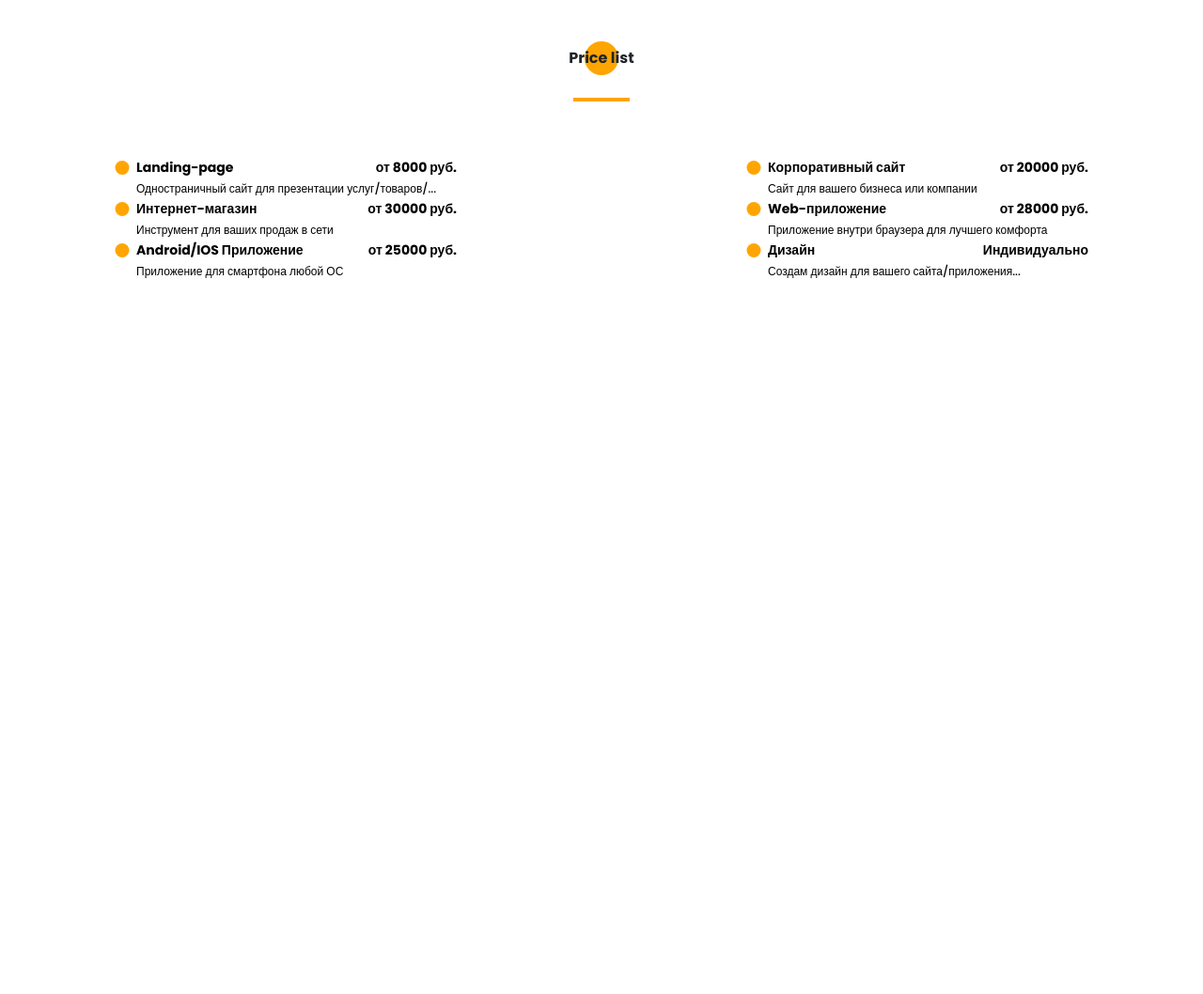
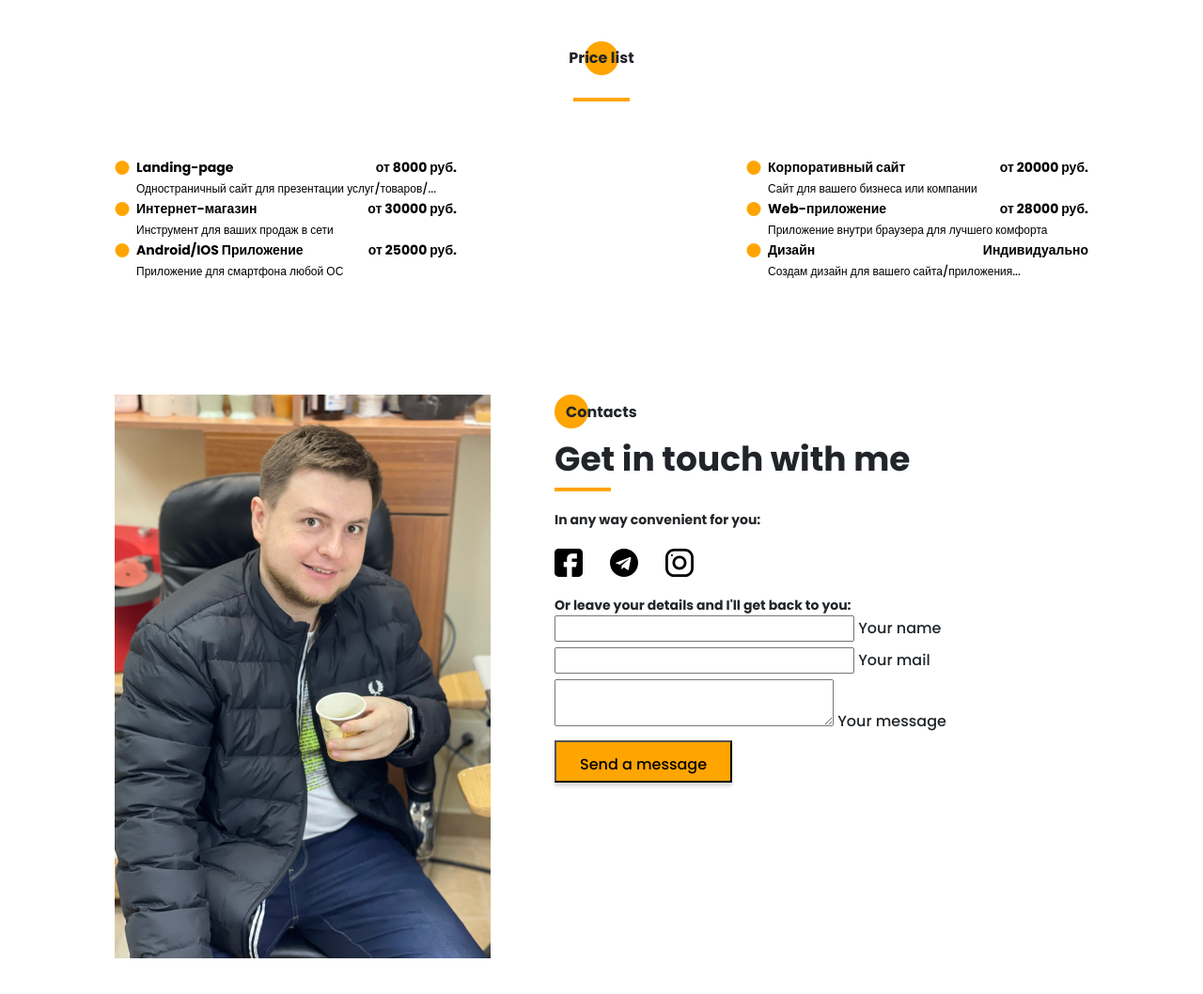
Before and after one commit to igorSurz/portfolioSite, a website: page src/index.html in a window 1280 px wide. Shown: the part 4426-5484 px from the top of the page at 94% size. Before the commit the page ends 4726 px from the top, so only its background shows below. Drawn offline with nearby package versions, Linux system fonts and the light colour scheme; files that its build step writes are made by us from their sources; files whose address does not match are found by name.

Commit message:
add new block Contacts

```diff
--- a/src/index.html
+++ b/src/index.html
@@ -387,6 +387,56 @@
 		</div>
 	</section>
 
+	<section class="contacts">
+		<div class="container">
+			<div class="contacts__wrapper">
+				<div class="contacts__photo">
+					<img src="img/main_photo.jpg" alt="photo">
+					</div>
+				<div class="contacts__descr">
+					<h2 class="title title_fz16 contacts__title">Contacts</h2>
+					<div class="title title_fz36 contacts__subtitle">Get in touch with me</div>
+					<div class="divider"></div>
+
+					<div class="title title_fz14 contacts__text">In any way convenient for you:</div>
+					<div class="contacts__social">
+						<a href="#" class="contacts__link">
+							<img src="icons/contacts/facebook.svg" alt="facebook">
+						</a>
+						<a href="#" class="contacts__link">
+							<img src="icons/contacts/telegram.svg" alt="telegram">
+						</a>
+						<a href="#" class="contacts__link">
+							<img src="icons/contacts/instagram.svg" alt="instagram">
+						</a>
+					</div>
+					<div class="title title_fz14 contacts__text">Or leave your details and I'll get back to you:</div>
+
+					<form action="#" class="contacts__form">
+						<div class="contacts__input">
+							<input name="name" type="text" id="name">
+							<label for="name">Your name</label>
+						</div>
+						<div class="contacts__input">
+							<input name="email" type="email" id="email">
+							<label for="email">Your mail</label>
+						</div>
+
+						<div class="contacts__textarea">
+							<textarea name="text" id="text"></textarea>
+							<label for="text">Your message</label>
+						</div>
+						<button class="btn">Send a message</button>
+
+					</form>
+
+
+
+				</div>
+			</div>
+		</div>
+	</section>
+
 
 
 
--- /dev/null
+++ b/src/sass/blocks/_contacts.scss
@@ -0,0 +1,37 @@
+.contacts {
+    padding: 120px 0 90px 0;
+    &__wrapper {
+        padding: 0 35px 0 52px;
+        display: grid;
+        grid-template-columns: 400px 585px;
+        justify-content: space-between;
+
+    }
+    &__photo {
+        img {
+            width: 100%;
+        }
+    }
+    &__title {
+        position: relative;
+        padding: 1px 0 0 12px;
+        @include before_circle;
+    }
+    &__descr {
+        padding-top: 6px;
+        .divider {
+            margin: 0;
+        }
+    }
+    &__text, &__social  {
+        margin-top: 20px;
+    }
+    &__link {
+        margin-right: 25px;
+        img {
+            max-width: 30px;
+            max-height: 30px;
+        }
+    }
+
+}
--- a/src/sass/style.scss
+++ b/src/sass/style.scss
@@ -35,3 +35,4 @@
 @import 'blocks/skills';
 @import 'blocks/portfolio';
 @import 'blocks/price';
+@import 'blocks/contacts';
```
Also changed, not shown: dist/css/style.min.css, dist/icons/contacts/Facebook.svg (added), dist/icons/contacts/Instagram.svg (added), dist/icons/contacts/Telegram.svg (added), dist/index.html, src/icons/contacts/Facebook.svg (added), src/icons/contacts/Instagram.svg (added), src/icons/contacts/Telegram.svg (added).
